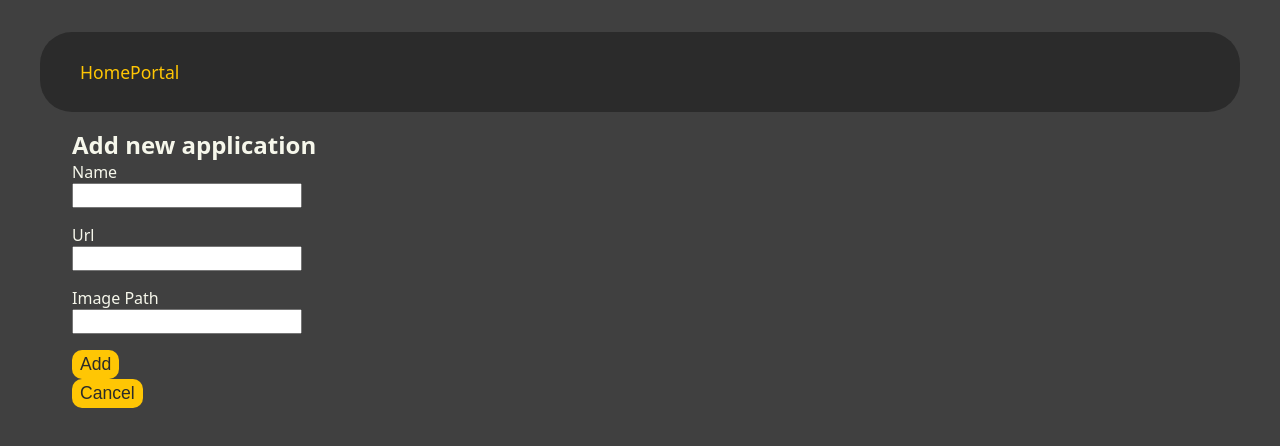
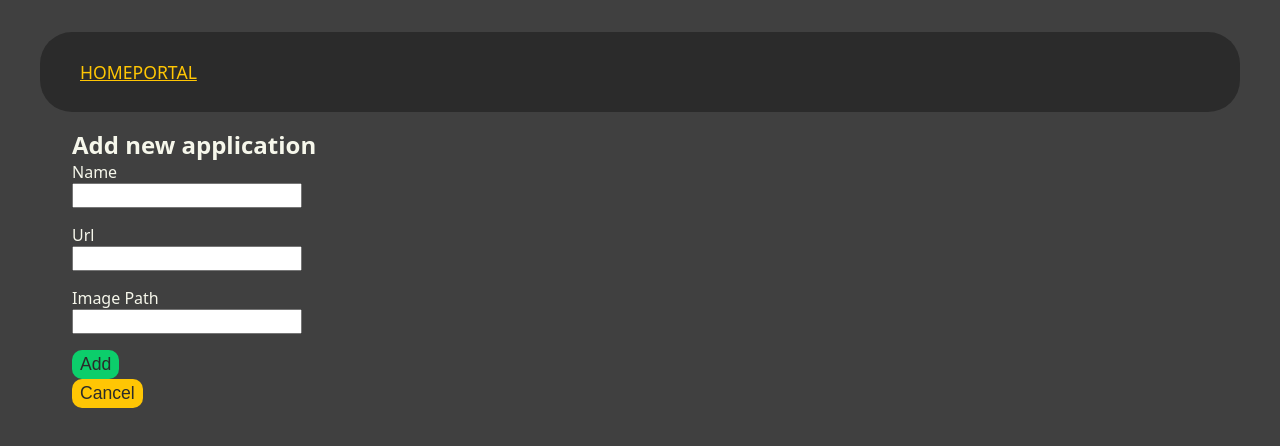
Before and after one commit to venoblin/homeportal-frontend, a React (Vite) app: page /app/new in a window 1280 px wide. Shown: the top 446 px of the page. Built offline with nearby package versions, Linux system fonts and the light colour scheme; no server answers.

Commit message:
added styles

```diff
--- a/src/components/AppForm/AppForm.jsx
+++ b/src/components/AppForm/AppForm.jsx
@@ -67,9 +67,9 @@ const AppForm = (props) => {
       />
 
       <div className='buttons-container'>
-        <button type='submit'>{props.app ? 'Edit' : 'Add'}</button>
+        <button className='success' type='submit'>{props.app ? 'Edit' : 'Add'}</button>
         {props.app && (
-          <button type='button' onClick={() => deleteHandler()}>Delete</button>
+          <button className='danger' type='button' onClick={() => deleteHandler()}>Delete</button>
         )}
       </div>
     </form>
--- a/src/styles/index.css
+++ b/src/styles/index.css
@@ -14,8 +14,7 @@
   -moz-osx-font-smoothing: grayscale;
 }
 
-button,
-.btn {
+button {
   cursor: pointer;
   display: block;
   border: none;
@@ -28,13 +27,17 @@ button,
   border-radius: 10px;
   transition: opacity 0.1s ease-in-out;
 }
-button:active,
-.btn:active {
+button:active {
   color: #2b2b2b;
 }
-button:hover,
-.btn:hover {
+button:hover {
   opacity: 0.9;
+}
+button.danger {
+  background: #EF2D56;
+}
+button.success {
+  background: #0CCE6B;
 }
 
 input,
@@ -43,13 +46,26 @@ label {
 }
 
 button,
-.btn,
 a,
 input {
   font-size: 1.1em;
 }
 
+h1 {
+  font-size: 2em;
+}
+
+h2 {
+  font-size: 1.5em;
+}
+
 a {
-  text-decoration: none;
   color: #ffc604;
+  text-transform: uppercase;
+  text-decoration: underline;
+  transition: background 0.1s ease-in-out, color 0.1s ease-in-out;
+}
+a:hover {
+  background: #ffc604;
+  color: #2b2b2b;
 }/*# sourceMappingURL=index.css.map */
--- a/src/styles/index.scss
+++ b/src/styles/index.scss
@@ -18,8 +18,7 @@
   -moz-osx-font-smoothing: grayscale;
 }
 
-button,
-.btn {
+button {
   cursor: pointer;
   display: block;
   border: none;
@@ -38,6 +37,14 @@ button,
   &:hover {
     opacity: 0.9;
   }
+
+  &.danger {
+    background: $dangerColor;
+  }
+
+  &.success {
+    background: $successColor;
+  }
 }
 
 input,
@@ -46,13 +53,27 @@ label {
 }
 
 button,
-.btn,
 a,
 input {
   font-size: 1.1em;
 }
 
+h1 {
+  font-size: 2em;
+}
+
+h2 {
+  font-size: 1.5em;
+}
+
 a {
-  text-decoration: none;
   color: $primaryColor;
+  text-transform: uppercase;
+  text-decoration: underline;
+  transition: background 0.1s ease-in-out, color 0.1s ease-in-out;
+
+  &:hover {
+    background: $primaryColor;
+    color: $bgColor;
+  }
 }
--- a/src/styles/vars/vars.scss
+++ b/src/styles/vars/vars.scss
@@ -3,3 +3,6 @@ $lightBgColor: #404040;
 $mutedTextColor: #c8c8c8;
 $textColor: #F6F7EB;
 $primaryColor: #ffc604;
+
+$dangerColor: #EF2D56;
+$successColor: #0CCE6B;
```
Also changed, not shown: 1 other file (tests, documents, lock files or other folders).
